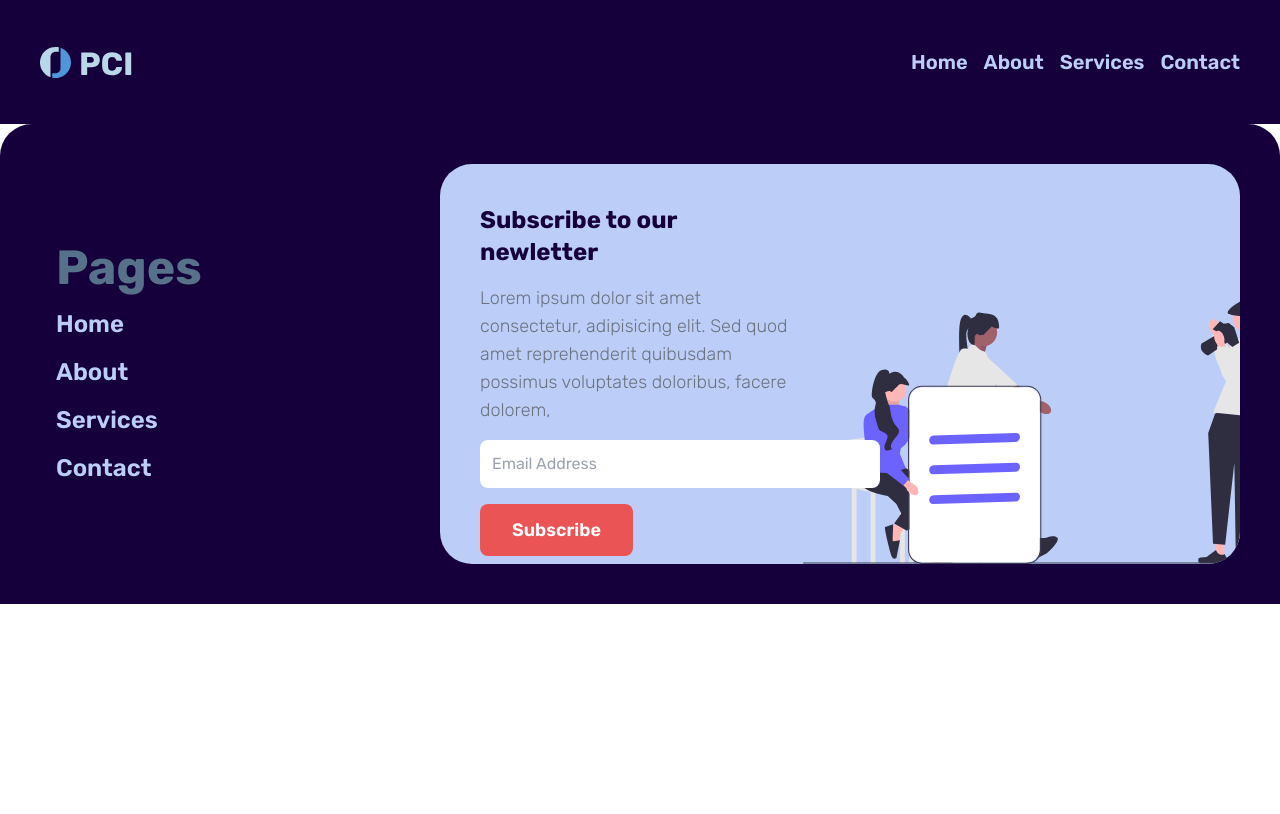
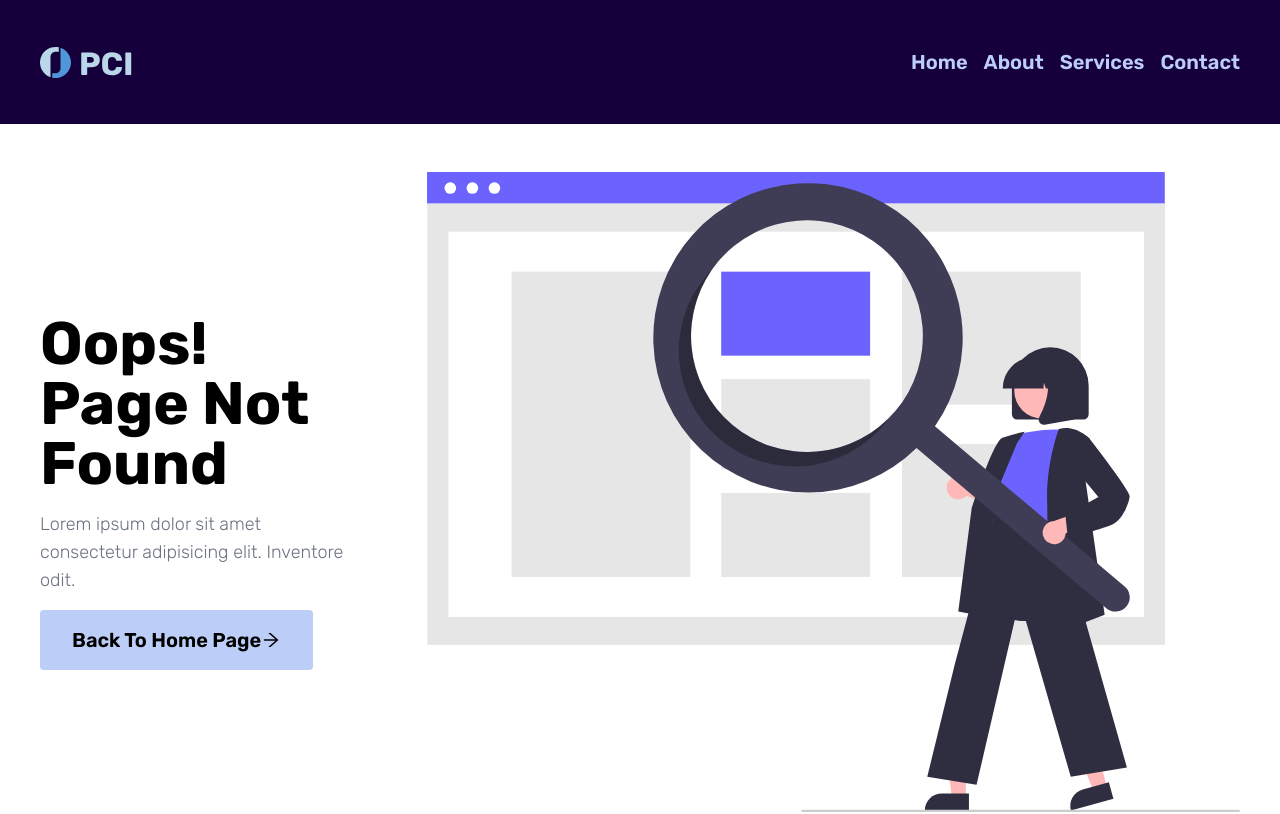
Before and after one commit to samukelolukhele/PCI-Construction, a React (Vite) app: page /about in a window 1280 px wide. Shown: the top 814 px of the page. Built offline with nearby package versions, Linux system fonts and the light colour scheme.

Commit message:
FEAT: About hero section created.

```diff
--- a/src/App.tsx
+++ b/src/App.tsx
@@ -6,6 +6,7 @@ import { BrowserRouter as Router, Routes, Route } from "react-router-dom";
 import Navbar from "./components/Navbar";
 import Home from "./components/pages/Home";
 import Footer from "./components/Footer";
+import NotFound from "./components/pages/404";
 
 function App() {
   return (
@@ -13,6 +14,7 @@ function App() {
       <Navbar />
       <Routes>
         <Route path="/" element={<Home />} />
+        <Route path="/*" element={<NotFound />} />
       </Routes>
       <Footer />
     </Router>
--- a/src/components/Navbar.tsx
+++ b/src/components/Navbar.tsx
@@ -4,11 +4,15 @@ import { GiHamburgerMenu } from "react-icons/gi";
 import { AiOutlineClose } from "react-icons/ai";
 import useMedia from "./hooks/useMedia";
 
-type NLProps = { active: boolean };
+type NLProps = {
+  active: boolean;
+  click: React.MouseEventHandler<HTMLAnchorElement>;
+};
 
-const NavLinks = ({ active }: NLProps) => {
+const NavLinks = ({ active, click }: NLProps) => {
   const activeStyling: string = "relative opacity-100 translate-y-0";
   const inactiveStyling: string = "absolute opacity-0 -translate-y-full";
+
   return (
     <div
       className={`${
@@ -17,19 +21,19 @@ const NavLinks = ({ active }: NLProps) => {
        [&>:nth-child(odd)]:lg:bg-transparent lg:py-0 font-extralight lg:font-semibold text-xl
        lg:w-fit lg:text-brandSecondary py-8 w-full text-white justify-center lg:gap-4 lg:relative lg:opacity-100 lg:translate-y-0`}
     >
-      <Link className="w-full text-center py-8" to="/">
+      <Link onClick={click} className="w-full text-center py-8" to="/">
         Home
       </Link>
 
-      <Link className="w-full text-center py-8" to="/about">
+      <Link onClick={click} className="w-full text-center py-8" to="/about">
         About
       </Link>
 
-      <Link className="w-full text-center py-8" to="/services">
+      <Link onClick={click} className="w-full text-center py-8" to="/services">
         Services
       </Link>
 
-      <Link className="w-full text-center py-8" to="/contact">
+      <Link onClick={click} className="w-full text-center py-8" to="/contact">
         Contact
       </Link>
     </div>
@@ -41,15 +45,15 @@ const Navbar = () => {
 
   const { isTablet } = useMedia();
 
-  console.log(isTablet);
-
   return (
     <nav className="relative flex flex-col bg-brandBg text-white items-center justify-between w-full py-8 lg:py-4">
       <div className="w-full flex justify-between items-center container">
         <div className="">
           <img src="/images/Logos/Logo.svg" alt="" className="" />
         </div>
-        {!isTablet && <NavLinks active={!isTablet} />}
+        {!isTablet && (
+          <NavLinks click={() => setMobileActive(false)} active={!isTablet} />
+        )}
         <div
           onClick={() => setMobileActive(!mobileActive)}
           className="text-3xl flex items-center justify-center text-brandSecondary lg:hidden cursor-pointer"
@@ -57,7 +61,9 @@ const Navbar = () => {
           {mobileActive ? <AiOutlineClose /> : <GiHamburgerMenu />}
         </div>
       </div>
-      {isTablet && <NavLinks active={mobileActive} />}
+      {isTablet && (
+        <NavLinks click={() => setMobileActive(false)} active={mobileActive} />
+      )}
     </nav>
   );
 };
--- /dev/null
+++ b/src/components/pages/404/index.tsx
@@ -0,0 +1,28 @@
+import React from "react";
+import Button from "../../Button";
+import { AiOutlineArrowRight } from "react-icons/ai";
+
+const NotFound = () => {
+  return (
+    <div className="py-12 flex flex-col lg:flex-row items-center justify-center lg:justify-between">
+      <div className="flex flex-col gap-4 lg:w-5/12 items-center lg:items-start container">
+        <h1 className="header-text">Oops! Page Not Found</h1>
+        <p>
+          Lorem ipsum dolor sit amet consectetur adipisicing elit. Inventore
+          odit.
+        </p>
+        <Button
+          to="/"
+          color="secondary"
+          className="flex items-center justify-center w-full lg:w-fit"
+        >
+          Back To Home Page
+          <AiOutlineArrowRight />
+        </Button>
+      </div>
+      <div className="bg-[url(/images/404.svg)] bg-contain bg-center bg-no-repeat h-[450px] container w-10/12 lg:w-full lg:h-[80vh]" />
+    </div>
+  );
+};
+
+export default NotFound;
```
Also changed, not shown: public/images/404.svg (added), public/images/footer.svg.
